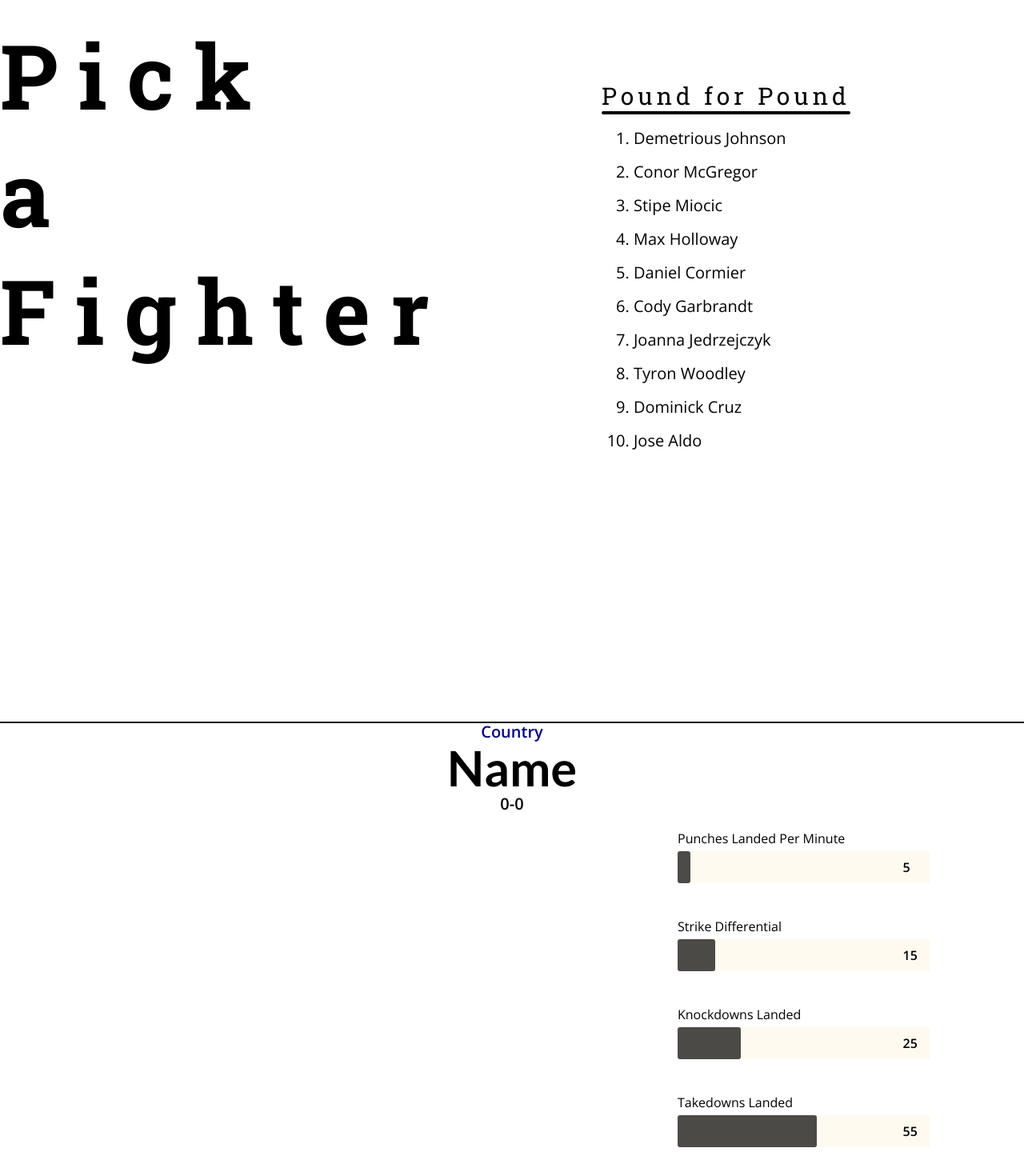
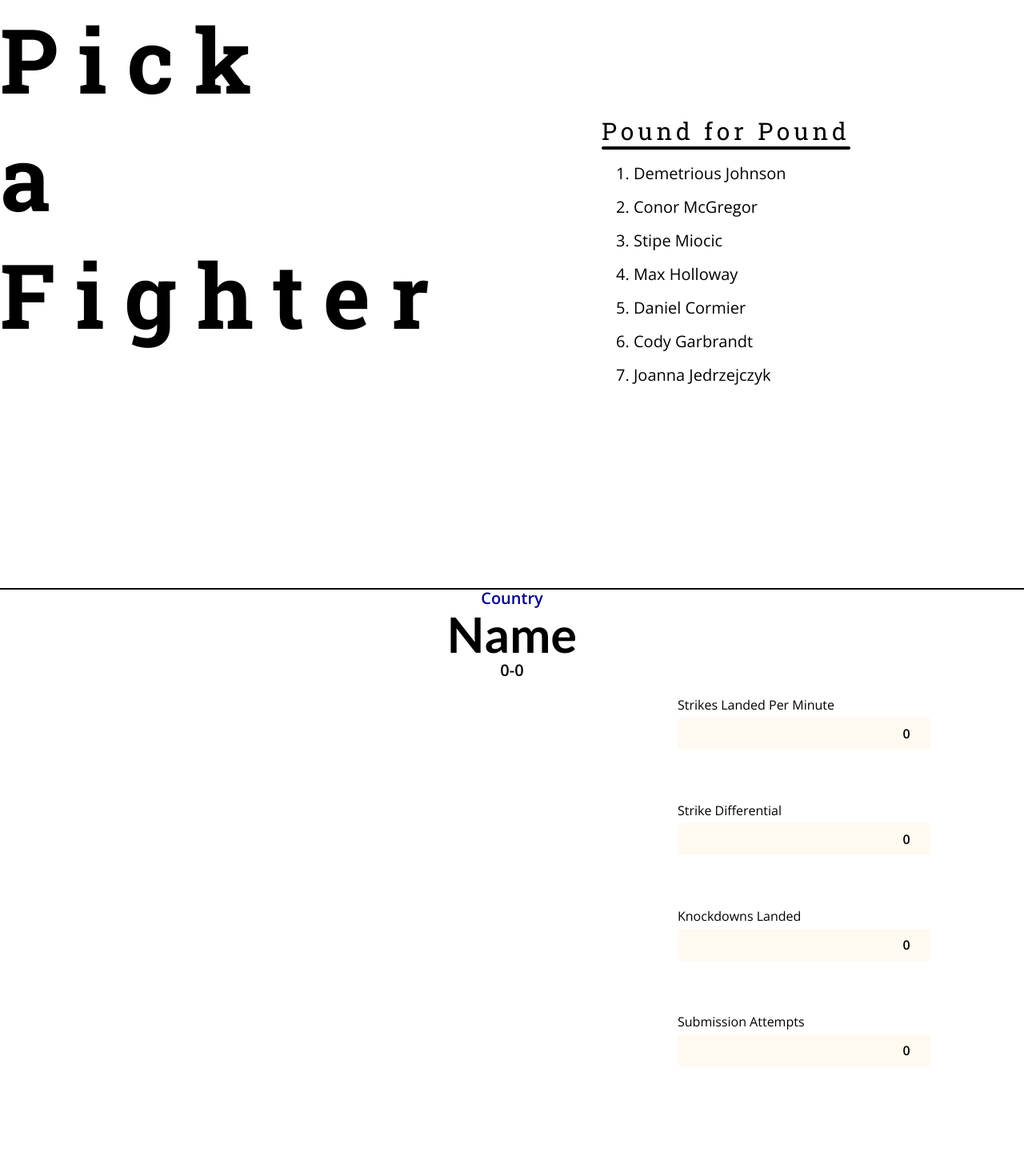
Before and after one commit to ngomichael/ufc-player-info, a React (Create React App) app: page / in a window 1280 px wide. Shown: the top 1470 px of the page at 80% size. Built offline with nearby package versions, Linux system fonts and the light colour scheme.

Commit message:
when a fighter is clicked it changes the stat numbers in the skills bar to reflect the fighters stats

```diff
--- a/public/index.css
+++ b/public/index.css
@@ -1,11 +1,12 @@
 html, body {
+    position: relative;
     margin: 0;
     padding: 0;
     font-family: sans-serif;
     background-color: white;
     width: 100%;
     min-height: 100%;
-    height: 145%;
+    /*height: 145%;*/
 }
 
 #root {
--- a/src/Body.js
+++ b/src/Body.js
@@ -13,11 +13,10 @@ class Body extends Component {
     render() {
         return (
             <div style={statisticContainer}>
-                <Statistics statisticNumber="5" statisticName="Punches Landed Per Minute" />
-                <Statistics statisticNumber="15" statisticName="Strike Differential" />
-                <Statistics statisticNumber="25" statisticName="Knockdowns Landed" />
-                <Statistics statisticNumber="55" statisticName="Takedowns Landed" />
-                <Statistics statisticNumber="100" statisticName="Submission Attempts" />
+                <Statistics statisticNumber={this.props.strikesPerMinute} statisticName="Strikes Landed Per Minute" />
+                <Statistics statisticNumber={this.props.strikeDifferential} statisticName="Strike Differential" />
+                <Statistics statisticNumber={this.props.knockdownsLanded} statisticName="Knockdowns Landed" />
+                <Statistics statisticNumber={this.props.submissions} statisticName="Submission Attempts" />
             </div>
         )
     }
--- a/src/Fighter.js
+++ b/src/Fighter.js
@@ -21,11 +21,6 @@ class Fighter extends Component {
         this.handleChange = this.handleChange.bind(this);
         this.state = {
             letterSpacing: '0',
-            punchesPerMinute: '0',
-            strikeDifferential: '0',
-            knockdownsLanded: '0',
-            takedownsLanded: '0',
-            submissionAttempts: '0'
         };
     }
 
@@ -42,14 +37,8 @@ class Fighter extends Component {
     }
 
     handleChange() {
-        // this.setState({
-        //     punchesPerMinute: '0',
-        //     strikeDifferential: '0',
-        //     knockdownsLanded: '0',
-        //     takedownsLanded: '0',
-        //     submissionAttempts: '0'
-        // })
-        this.props.changeFighter(this.props.name, this.props.country, this.props.record)
+        this.props.changeFighter(this.props.name, this.props.country, this.props.record, this.props.strikesPerMinute,
+        this.props.strikeDifferential, this.props.knockdownsLanded, this.props.submissions)
     }
 
     render() {
--- a/src/FrontPage.js
+++ b/src/FrontPage.js
@@ -59,17 +59,27 @@ class FrontPage extends Component {
         this.state = {
             width: '0',
             opacity: '0',
+
             name: 'Name',
             country: 'Country',
-            record: '0-0'
+            record: '0-0',
+
+            strikesPerMinute: '0',
+            strikeDifferential: '0',
+            knockdownsLanded: '0',
+            submissionAttempts: '0'
         };
     }
 
-    changeFighter(newName, newCountry, newRecord) {
+    changeFighter(newName, newCountry, newRecord, strikesPerMinute, strikeDifferential, knockdownsLanded, submissions) {
         this.setState({
             name: newName,
             country: newCountry,
-            record: newRecord
+            record: newRecord,
+            strikesPerMinute: strikesPerMinute,
+            strikeDifferential: strikeDifferential,
+            knockdownsLanded: knockdownsLanded,
+            submissions: submissions
         })
     }
 
@@ -90,22 +100,34 @@ class FrontPage extends Component {
                         <div style={animateRankingsTitle(this.state.opacity)}>Pound for Pound</div>
                         <div style={animateUnderline(this.state.width)}></div>
                         <ol>
-                            <Fighter name="Demetrious Johnson" country="United States" record="16-2-1" changeFighter={this.changeFighter}/>
-                            <Fighter name="Conor McGregor" country="Ireland" record="9-1" changeFighter={this.changeFighter}/>
-                            <Fighter name="Stipe Miocic" country="United States" record="11-2" changeFighter={this.changeFighter}/>
-                            <Fighter name="Max Holloway" country="United States" record="14-3" changeFighter={this.changeFighter}/>
-                            <Fighter name="Daniel Cormier" country="United States" record="12-1" changeFighter={this.changeFighter}/>
-                            <Fighter name="Cody Garbrandt" country="United States" record="6-0" changeFighter={this.changeFighter}/>
-                            <Fighter name="Joanna Jedrzejczyk" country="Poland" record="8-0" changeFighter={this.changeFighter}/>
-                            <Fighter name="Tyron Woodley" country="United States" record="13-3-1" changeFighter={this.changeFighter}/>
-                            <Fighter name="Dominick Cruz" country="United States" record="12-2" changeFighter={this.changeFighter}/>
-                            <Fighter name="Jose Aldo" country="Brazil" record="16-2" changeFighter={this.changeFighter}/>
+                            <Fighter name="Demetrious Johnson" country="United States" record="16-2-1"
+                                     strikesPerMinute="4" strikeDifferential="2" knockdownsLanded="3"
+                                     submissions="4" changeFighter={this.changeFighter}/>
+                            <Fighter name="Conor McGregor" country="Ireland" record="9-1"
+                                     strikesPerMinute="6" strikeDifferential="3" knockdownsLanded="6"
+                                     submissions="0" changeFighter={this.changeFighter}/>
+                            <Fighter name="Stipe Miocic" country="United States" record="11-2"
+                                     strikesPerMinute="5" strikeDifferential="2" knockdownsLanded="5"
+                                     submissions="0" changeFighter={this.changeFighter}/>
+                            <Fighter name="Max Holloway" country="United States" record="14-3"
+                                     strikesPerMinute="6" strikeDifferential="2" knockdownsLanded="8"
+                                     submissions="2" changeFighter={this.changeFighter}/>
+                            <Fighter name="Daniel Cormier" country="United States" record="12-1"
+                                     strikesPerMinute="4" strikeDifferential="1" knockdownsLanded="1"
+                                     submissions="3" changeFighter={this.changeFighter}/>
+                            <Fighter name="Cody Garbrandt" country="United States" record="6-0"
+                                     strikesPerMinute="6" strikeDifferential="3" knockdownsLanded="7"
+                                     submissions="0" changeFighter={this.changeFighter}/>
+                            <Fighter name="Joanna Jedrzejczyk" country="Poland"  record="8-0"
+                                     strikesPerMinute="6" strikeDifferential="3" knockdownsLanded="1"
+                                     submissions="0" changeFighter={this.changeFighter}/>
                         </ol>
                     </div>
                 </div>
 
                 <div>
-                    <Header name={this.state.name} country={this.state.country} record={this.state.record}/>
+                    <Header name={this.state.name} country={this.state.country} record={this.state.record} strikesPerMinute={this.state.strikesPerMinute}
+                    strikeDifferential={this.state.strikeDifferential} knockdownsLanded={this.state.knockdownsLanded} submissions={this.state.submissions}/>
                 </div>
             </div>
         )
--- a/src/Header.js
+++ b/src/Header.js
@@ -2,7 +2,9 @@ import React, {Component} from 'react';
 import Body from './Body';
 
 const container = {
-  marginTop: '33%'
+    position: 'relative',
+    marginTop: '23%',
+    height: '800px'
 };
 
 const fighterInfoStyles = {
@@ -48,11 +50,6 @@ const line = {
 class Header extends Component {
     constructor(props) {
         super(props);
-        // this.state = {
-        //     fighter: this.props.name,
-        //     country: this.props.country,
-        //     record: this.props.record
-        // };
     }
 
     render() {
@@ -72,7 +69,8 @@ class Header extends Component {
                 </div>
                 <br />
                 <div>
-                    <Body />
+                    <Body  strikesPerMinute={this.props.strikesPerMinute} strikeDifferential={this.props.strikeDifferential}
+                           knockdownsLanded={this.props.knockdownsLanded} submissions={this.props.submissions}/>
                 </div>
             </div>
         )
--- a/src/Statistics.js
+++ b/src/Statistics.js
@@ -37,6 +37,10 @@ const statisticName = {
     fontWeight: '400',
 };
 
+const spaceBetweenSkillBar = {
+    height: '40px'
+};
+
 function createInnerSkillsStyle(width) {
     const innerSkillsStyle = {
         width: width + '%',
@@ -58,7 +62,7 @@ class Statistics extends Component {
         this.callAddToCount = this.callAddToCount.bind(this);
         this.addToCount = this.addToCount.bind(this);
         this.state = {
-            statisticNumber: '0',
+            statNum: 0,
             count: 0
         };
     }
@@ -77,9 +81,12 @@ class Statistics extends Component {
         }
     }
 
-    componentDidMount() {
-        setTimeout(function() { this.setState({statisticNumber: this.props.statisticNumber}); }.bind(this), 1);
-        this.callAddToCount();
+    //ComponentDidMount only mounts once so use this to check if the current prop and nextProp are different
+    componentWillReceiveProps(nextProps) {
+        if(this.props.statisticNumber !== nextProps.statisticNumber) {
+            setTimeout(function() { this.setState({statNum: nextProps.statisticNumber}); }.bind(this), 50);
+            setTimeout(this.callAddToCount, 50);
+        }
     }
 
     render() {
@@ -87,11 +94,11 @@ class Statistics extends Component {
             <div style={container}>
                 <div style={statisticName}>{this.props.statisticName}</div>
                 <div style={outerSkillsBar}>
-                    <div style={createInnerSkillsStyle(this.state.statisticNumber)} >
+                    <div style={createInnerSkillsStyle(this.state.statNum)} >
                     </div>
                     <div style={statNumber}>{this.state.count}</div>
                 </div>
-                <br />
+                <div style={spaceBetweenSkillBar}> </div>
             </div>
         )
     };
--- a/src/index.js
+++ b/src/index.js
@@ -1,6 +1,6 @@
 import React from 'react';
 import ReactDOM from 'react-dom';
-// import Header from './Header';
+import Header from './Header';
 import registerServiceWorker from './registerServiceWorker';
 import FrontPage from "./FrontPage";
 
```
